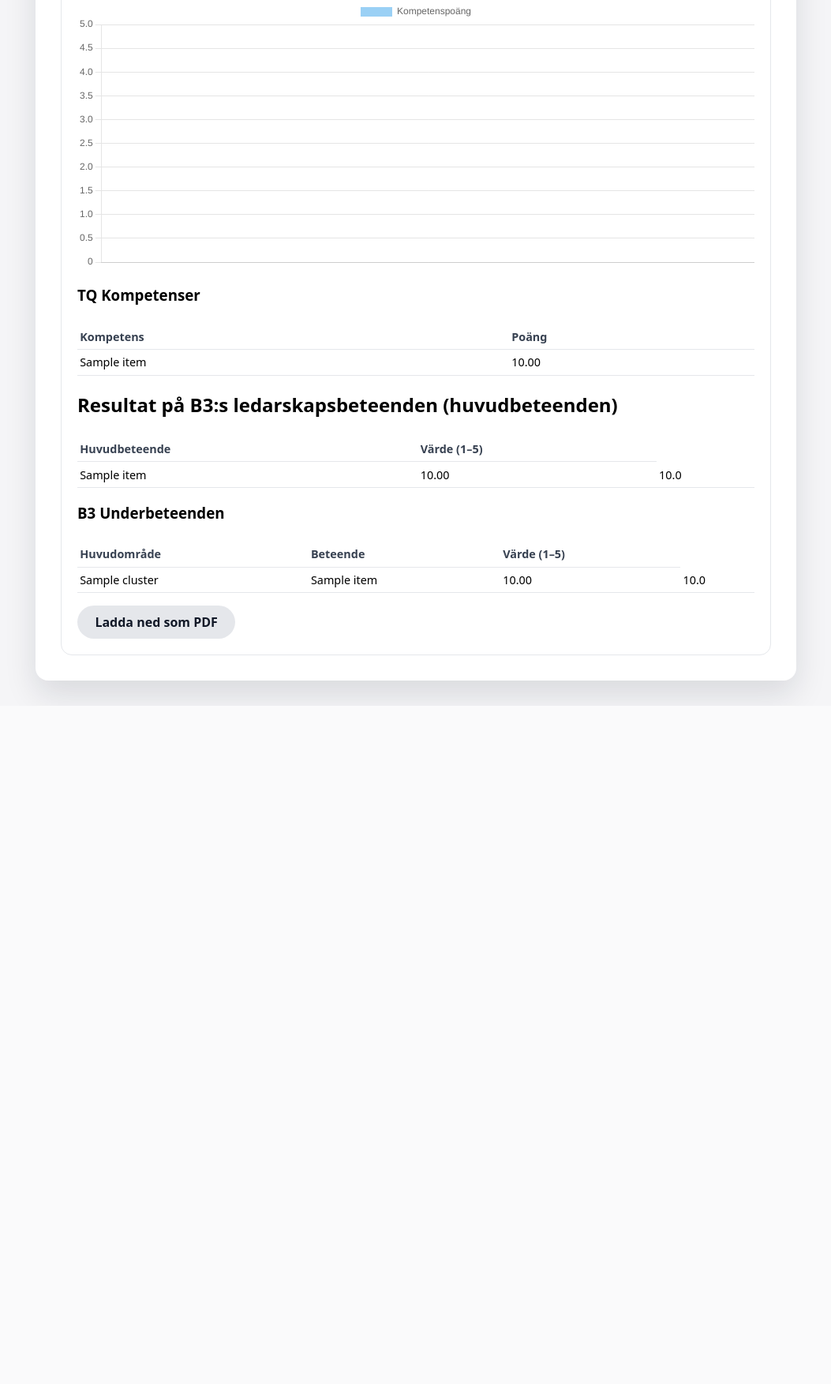
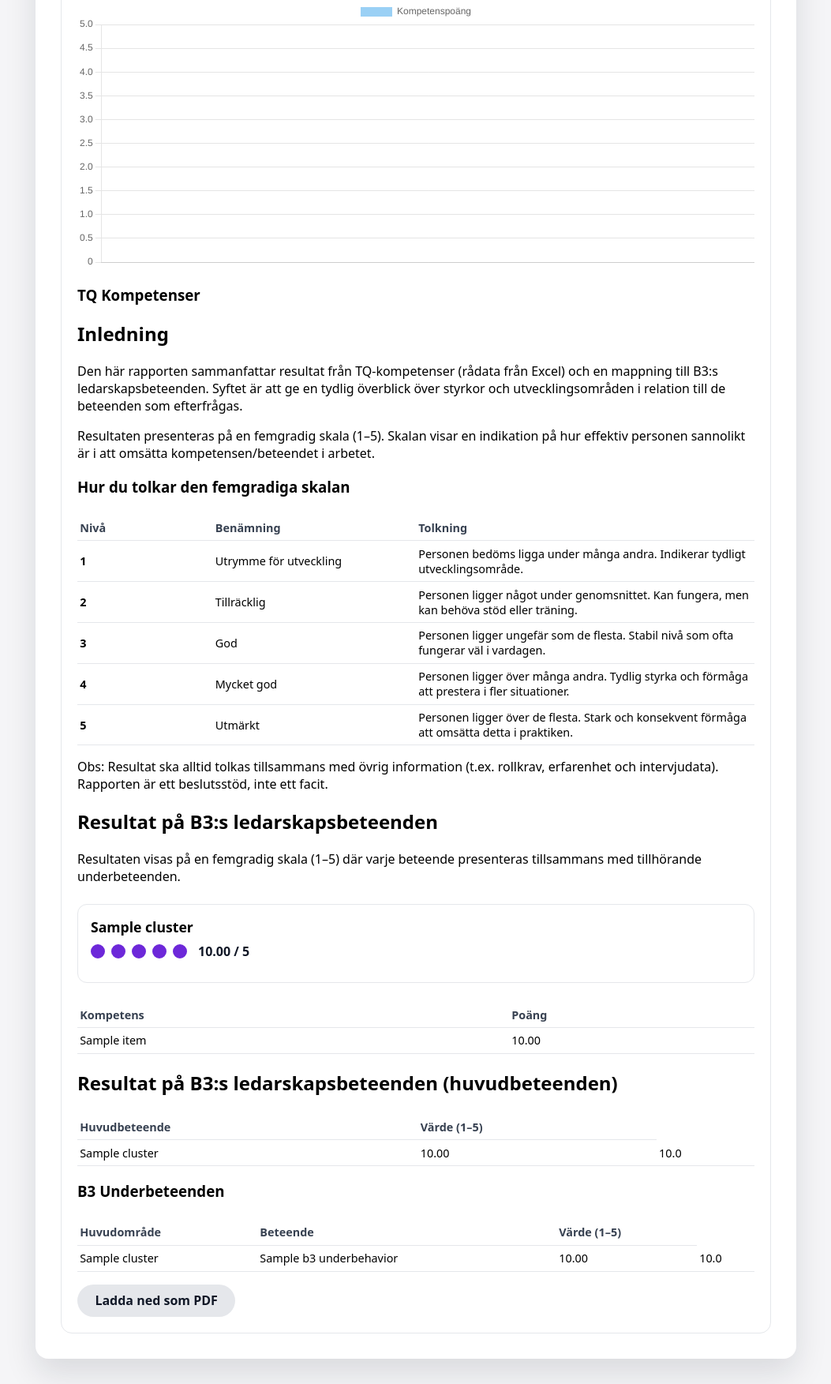
Before and after one commit to fridalannerstrom/b3-report, a Django app: template reports/templates/reports/upload.html in a window 1280 px wide. Shown: the part 493-2246 px from the top of the page at 79% size, without its empty margins (113-1166 px from the left). Before the commit the page ends 1386 px from the top, so only its background shows below. Run offline with Django 5.2, Linux system fonts and the light colour scheme; tables that the repository leaves empty hold one stand-in row (values such as "Sample post"); the template is opened without the code that fills it: values that come from a table or form of the project are taken from there, most other values are stand-ins (such as "Sample title", 1, 10 or a date in 2020).

Commit message:
feat: report layout with rounded visual result

```diff
--- a/reports/templates/reports/_report_content.html
+++ b/reports/templates/reports/_report_content.html
@@ -10,6 +10,138 @@
   <canvas id="competencyChart" height="120"></canvas>
 
   <h3>TQ Kompetenser</h3>
+
+  <section class="report-section intro">
+  <h2>Inledning</h2>
+
+  <p>
+    Den här rapporten sammanfattar resultat från TQ-kompetenser (rådata från Excel)
+    och en mappning till B3:s ledarskapsbeteenden. Syftet är att ge en tydlig överblick
+    över styrkor och utvecklingsområden i relation till de beteenden som efterfrågas.
+  </p>
+
+  <p>
+    Resultaten presenteras på en femgradig skala (1–5). Skalan visar en indikation på
+    hur effektiv personen sannolikt är i att omsätta kompetensen/beteendet i arbetet.
+  </p>
+
+  <h3>Hur du tolkar den femgradiga skalan</h3>
+
+  <table class="scale-table">
+    <thead>
+      <tr>
+        <th style="width: 20%;">Nivå</th>
+        <th style="width: 30%;">Benämning</th>
+        <th>Tolkning</th>
+      </tr>
+    </thead>
+    <tbody>
+      <tr>
+        <td><strong>1</strong></td>
+        <td>Utrymme för utveckling</td>
+        <td>
+          Personen bedöms ligga under många andra. Indikerar tydligt utvecklingsområde.
+        </td>
+      </tr>
+      <tr>
+        <td><strong>2</strong></td>
+        <td>Tillräcklig</td>
+        <td>
+          Personen ligger något under genomsnittet. Kan fungera, men kan behöva stöd eller träning.
+        </td>
+      </tr>
+      <tr>
+        <td><strong>3</strong></td>
+        <td>God</td>
+        <td>
+          Personen ligger ungefär som de flesta. Stabil nivå som ofta fungerar väl i vardagen.
+        </td>
+      </tr>
+      <tr>
+        <td><strong>4</strong></td>
+        <td>Mycket god</td>
+        <td>
+          Personen ligger över många andra. Tydlig styrka och förmåga att prestera i fler situationer.
+        </td>
+      </tr>
+      <tr>
+        <td><strong>5</strong></td>
+        <td>Utmärkt</td>
+        <td>
+          Personen ligger över de flesta. Stark och konsekvent förmåga att omsätta detta i praktiken.
+        </td>
+      </tr>
+    </tbody>
+  </table>
+
+  <p class="note">
+    Obs: Resultat ska alltid tolkas tillsammans med övrig information (t.ex. rollkrav,
+    erfarenhet och intervjudata). Rapporten är ett beslutsstöd, inte ett facit.
+  </p>
+</section>
+
+<section class="report-section">
+  <h2>Resultat på B3:s ledarskapsbeteenden</h2>
+  <p>
+    Resultaten visas på en femgradig skala (1–5) där varje beteende presenteras
+    tillsammans med tillhörande underbeteenden.
+  </p>
+
+  {% for cluster in b3_clusters %}
+    <div class="b3-group">
+
+      <!-- HUVUDBETEENDE -->
+      <div class="b3-main">
+        <h3 class="b3-main-title">{{ cluster.name }}</h3>
+
+<div class="b3-scale">
+  {% if cluster.score_5 %}
+    {% with rounded=cluster.score_5|floatformat:0|add:"0" %}
+      {% for i in "12345" %}
+        {% with n=i|add:"0" %}
+          <span class="dot {% if rounded >= n %}filled{% endif %}"></span>
+        {% endwith %}
+      {% endfor %}
+    {% endwith %}
+    <span class="b3-value">{{ cluster.score_5|floatformat:2 }} / 5</span>
+  {% else %}
+    <span class="no-data">Ingen data</span>
+  {% endif %}
+</div>
+
+      </div>
+
+      <!-- UNDERBETEENDEN -->
+      <div class="b3-under">
+        {% for u in b3_underbehaviors %}
+          {% if u.cluster == cluster.name %}
+            <div class="b3-under-row">
+              <div class="b3-under-name">{{ u.name }}</div>
+
+<div class="b3-scale">
+  {% if u.score_5 != None %}
+    {% with rounded=u.score_5|floatformat:0|add:"0" %}
+      {% for i in "12345" %}
+        {% with n=i|add:"0" %}
+          <span class="dot small{% if rounded >= n %} filled{% endif %}"></span>
+        {% endwith %}
+      {% endfor %}
+    {% endwith %}
+    <span class="b3-value small">{{ u.score_5|floatformat:2 }}</span>
+  {% else %}
+    <span class="no-data">Ingen data</span>
+  {% endif %}
+</div>
+            </div>
+          {% endif %}
+        {% endfor %}
+      </div>
+
+    </div>
+  {% endfor %}
+</section>
+
+
   <table>
     <thead>
       <tr><th>Kompetens</th><th>Poäng</th></tr>
--- a/reports/templates/reports/upload.html
+++ b/reports/templates/reports/upload.html
@@ -63,6 +63,125 @@
       padding: 1.25rem;
       background: #fff;
     }
+
+      .b3-block { margin-top: 24px; }
+  .b3-title { margin: 0 0 8px; }
+  .b3-subtitle { margin: 20px 0 8px; }
+
+  .scale-row {
+    display: grid;
+    grid-template-columns: 1.5fr 1fr;
+    gap: 16px;
+    padding: 10px 0;
+    border-bottom: 1px solid #e5e7eb;
+    align-items: center;
+  }
+
+  .scale-label { font-weight: 600; }
+  .scale-meta { font-size: 0.9rem; color: #6b7280; margin-top: 2px; }
+
+  .dots {
+    display: flex;
+    gap: 10px;
+    justify-content: flex-start;
+  }
+
+  .dot {
+    width: 14px;
+    height: 14px;
+    border-radius: 999px;
+    border: 2px solid #cbd5e1;
+    background: #fff;
+  }
+
+  .dot.filled {
+    border-color: #6d28d9;
+    background: #6d28d9;
+  }
+
+  .dot.muted {
+    opacity: 0.35;
+  }
+
+  .b3-group {
+    margin-top: 18px;
+    border: 1px solid #e5e7eb;
+    border-radius: 12px;
+    padding: 14px 14px 6px;
+  }
+
+  .b3-group-header {
+    display: flex;
+    justify-content: space-between;
+    gap: 12px;
+    margin-bottom: 10px;
+  }
+
+  .b3-group-name { font-size: 1.05rem; font-weight: 700; margin: 0; }
+  .b3-value { font-weight: 700; color: #111827; white-space: nowrap; }
+
+  .no-data { color: #6b7280; font-style: italic; }
+
+  .b3-group {
+  margin-top: 24px;
+  padding: 16px;
+  border: 1px solid #e5e7eb;
+  border-radius: 12px;
+}
+
+.b3-main-title {
+  margin: 0 0 8px;
+  font-size: 1.1rem;
+}
+
+.b3-main {
+  margin-bottom: 12px;
+}
+
+.b3-under-row {
+  display: grid;
+  grid-template-columns: 1.5fr 1fr;
+  gap: 12px;
+  padding: 6px 0;
+  border-top: 1px solid #f1f5f9;
+}
+
+.b3-scale {
+  display: flex;
+  align-items: center;
+  gap: 8px;
+}
+
+.dot {
+  width: 14px;
+  height: 14px;
+  border-radius: 999px;
+  border: 2px solid #cbd5e1;
+}
+
+.dot.small {
+  width: 11px;
+  height: 11px;
+}
+
+.dot.filled {
+  background: #6d28d9;
+  border-color: #6d28d9;
+}
+
+.b3-value {
+  font-weight: 600;
+  margin-left: 6px;
+}
+
+.b3-value.small {
+  font-size: 0.85rem;
+}
+
+.no-data {
+  font-style: italic;
+  color: #6b7280;
+}
   </style>
 </head>
 <body>
```
Also changed, not shown: db.sqlite3.
